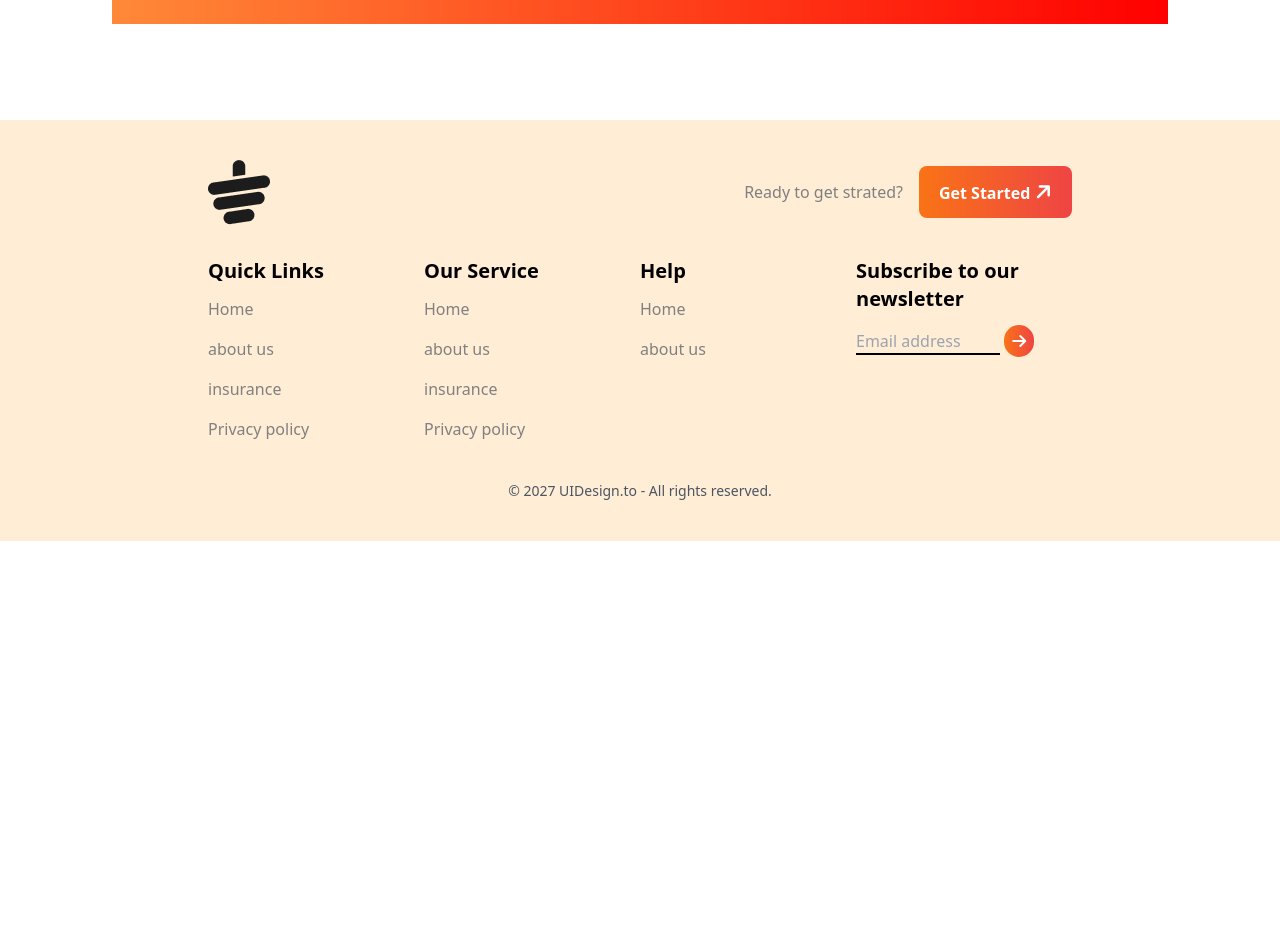
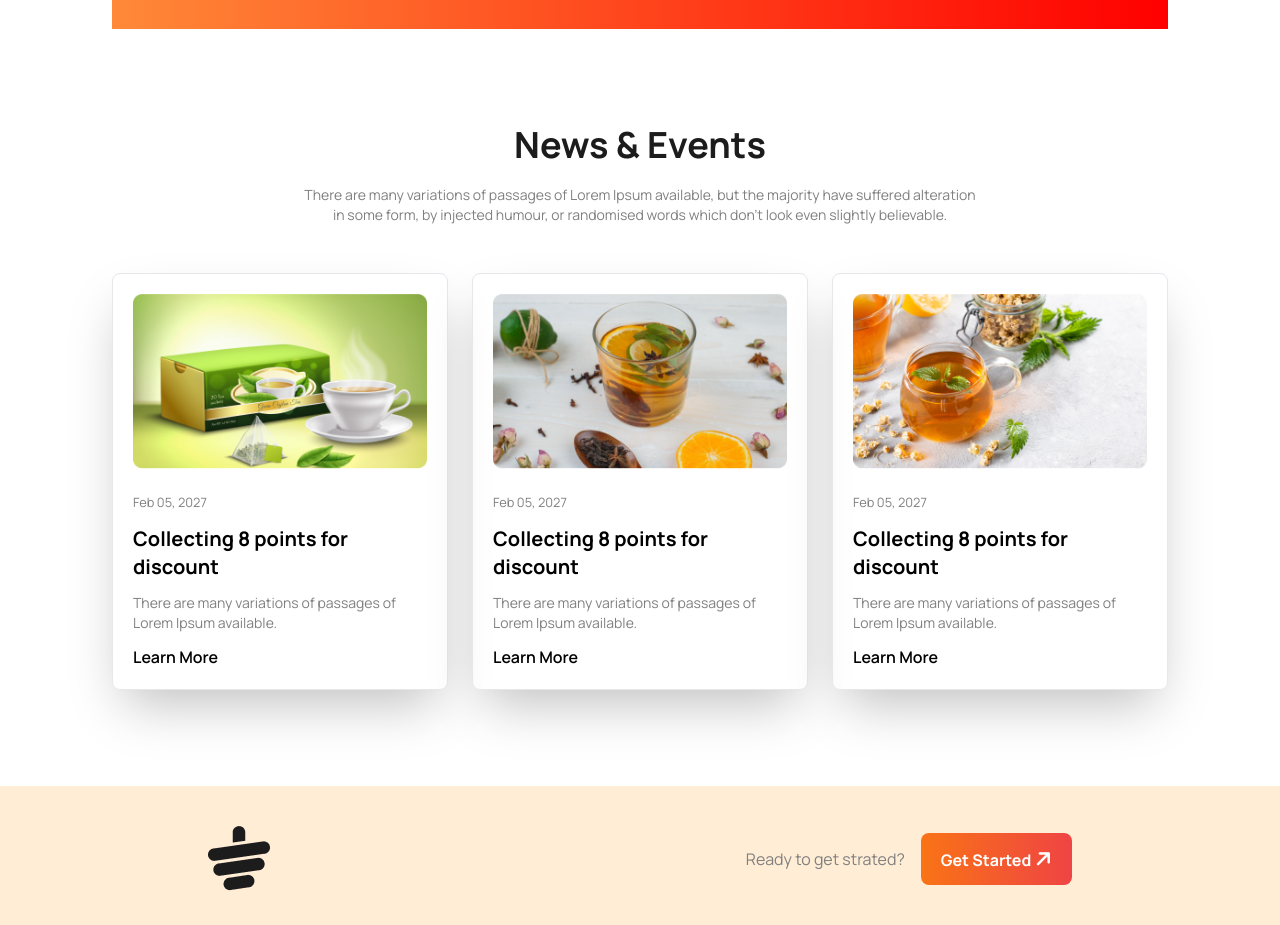
Before and after one commit to tasnim29/tea-house-tailwind, a plain HTML site: page index.html in a window 1280 px wide. Shown: the part 2420-3345 px from the top of the page. Before the commit the page ends 2961 px from the top, so only its background shows below. Drawn offline with nearby package versions, Linux system fonts and the light colour scheme.

Commit message:
done and dusted

```diff
--- a/index.html
+++ b/index.html
@@ -25,12 +25,15 @@
             colors: {
               clifford: "#da373d",
             },
+            fontFamily: {
+              manrope: ["Manrope", "serif"],
+            },
           },
         },
       };
     </script>
   </head>
-  <body>
+  <body class="font-manrope">
     <!-- Main Content -->
     <main class="max-w-screen-xl mx-auto px-16 lg:px-28">
       <!-- Header Section -->
@@ -270,7 +273,68 @@
       </section>
 
       <!-- news section -->
-      <section></section>
+      <section class="mb-24">
+        <div class="text-center mb-12">
+          <h2 class="text-[#1C1C1C] text-4xl font-bold mb-5">News & Events</h2>
+          <p class="text-[gray] text-sm max-w-2xl mx-auto">
+            There are many variations of passages of Lorem Ipsum available, but
+            the majority have suffered alteration in some form, by injected
+            humour, or randomised words which don't look even slightly
+            believable.
+          </p>
+        </div>
+        <!-- images news section -->
+        <div class="grid grid-cols-1 lg:grid-cols-3 gap-6">
+          <!-- first image sec -->
+          <div
+            class="space-y-3 border border-gray-200 shadow-2xl p-5 rounded-lg"
+          >
+            <img class="mb-5" src="images/news-1.png" alt="" />
+            <small class="text-[gray]">Feb 05, 2027</small>
+            <h2 class="text-[black] font-bold text-xl w-3/4">
+              Collecting 8 points for discount
+            </h2>
+            <p class="text-[gray] text-sm">
+              There are many variations of passages of Lorem Ipsum available.
+            </p>
+            <button class="bg-transparent text-[black] font-semibold">
+              Learn More
+            </button>
+          </div>
+          <!-- second image sec -->
+          <div
+            class="space-y-3 border border-gray-200 shadow-2xl p-5 rounded-lg"
+          >
+            <img class="mb-5" src="images/news-2.png" alt="" />
+            <small class="text-[gray]">Feb 05, 2027</small>
+            <h2 class="text-[black] font-bold text-xl w-3/4">
+              Collecting 8 points for discount
+            </h2>
+            <p class="text-[gray] text-sm">
+              There are many variations of passages of Lorem Ipsum available.
+            </p>
+            <button class="bg-transparent text-[black] font-semibold">
+              Learn More
+            </button>
+          </div>
+          <!-- third image sec -->
+          <div
+            class="space-y-3 border border-gray-200 shadow-2xl p-5 rounded-lg"
+          >
+            <img class="mb-5" src="images/news-3.png" alt="" />
+            <small class="text-[gray]">Feb 05, 2027</small>
+            <h2 class="text-[black] font-bold text-xl w-3/4">
+              Collecting 8 points for discount
+            </h2>
+            <p class="text-[gray] text-sm">
+              There are many variations of passages of Lorem Ipsum available.
+            </p>
+            <button class="bg-transparent text-[black] font-semibold">
+              Learn More
+            </button>
+          </div>
+        </div>
+      </section>
     </main>
     <!-- footer section -->
     <footer class="bg-orange-100 text-[gray] py-10 px-4 lg:px-16">
```
